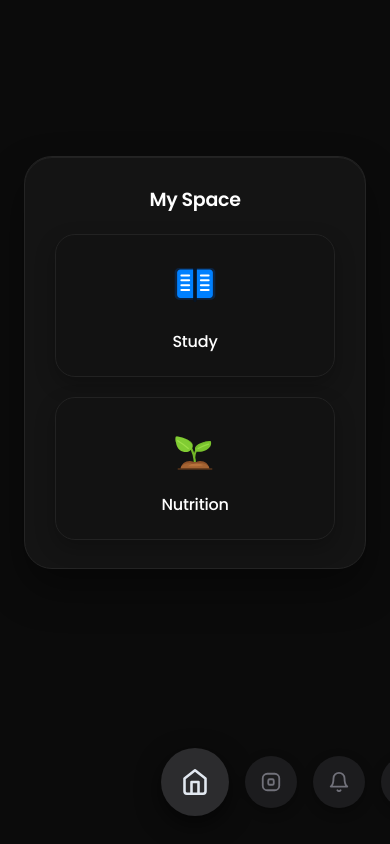
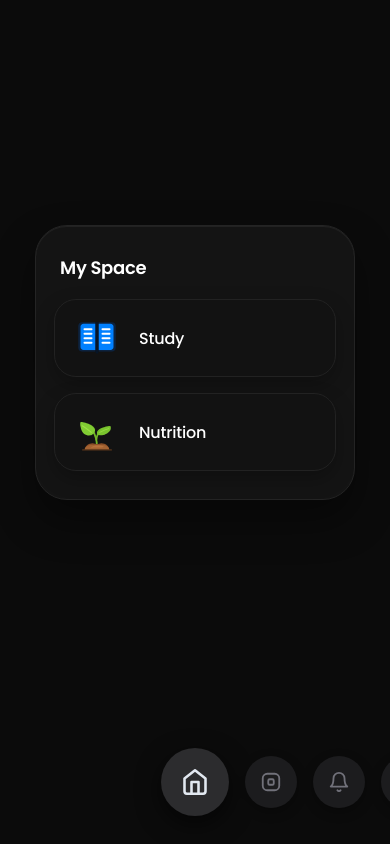
Before and after one commit to minsathya/minsathya-app, a plain HTML site: page index.html in a window 390 px wide. Drawn offline with Linux system fonts and the light colour scheme.

Commit message:
Update index.html

```diff
--- a/index.html
+++ b/index.html
@@ -131,55 +131,58 @@
             box-sizing: border-box;
             display: flex;
             justify-content: center;
-            align-items: center; /* PERFECT VERTICAL & HORIZONTAL CENTERING */
+            align-items: center; /* PERFECT CENTERING */
         }
 
         /* ---------------------------------------------------- */
-        /* MY SPACE CONTAINER & CARDS                           */
+        /* VERTICAL PILL WORKSPACE CONTAINER                    */
         /* ---------------------------------------------------- */
         .myspace-container {
             width: 100%;
-            max-width: 680px;
+            max-width: 360px; /* Vertical Pill Width */
             background-color: var(--myspace-bg);
             border: 1px solid var(--myspace-border);
-            border-radius: 36px;
-            padding: 36px 28px;
+            border-radius: 38px; /* Vertical Pill Curves */
+            padding: 32px 24px;
             box-shadow: var(--myspace-shadow);
             transition: background-color 0.8s var(--ease-smooth), border-color 0.8s var(--ease-smooth), box-shadow 0.8s var(--ease-smooth);
         }
 
+        /* TOP LEFT CORNER TITLE */
         .myspace-title {
-            text-align: center;
-            font-size: 22px;
+            text-align: left; /* Top Left Corner */
+            font-size: 20px;
             font-weight: 600;
             letter-spacing: -0.3px;
             color: var(--text-main);
-            margin-bottom: 28px;
+            margin-bottom: 22px;
+            padding-left: 6px;
             transition: color 0.8s var(--ease-smooth);
         }
 
+        /* STACKED ONE-DOWN-ONE GRID */
         .myspace-grid {
             display: flex;
-            flex-wrap: wrap;
-            justify-content: center;
-            align-items: stretch;
-            gap: 20px;
+            flex-direction: column; /* Vertical Stack */
+            justify-content: flex-start;
+            align-items: center;
+            gap: 16px;
             width: 100%;
         }
 
+        /* HORIZONTAL CAPSULES (ICON ON LEFT, TEXT NEXT TO IT) */
         .myspace-card {
-            flex: 1 1 calc(50% - 10px);
-            min-width: 180px;
-            max-width: 280px;
+            width: 100%;
+            max-width: 100%;
             background-color: var(--panel-bg);
             border: 1px solid var(--panel-border);
-            border-radius: 24px;
-            padding: 28px 20px;
+            border-radius: 26px; /* Inner Capsule Shape */
+            padding: 16px 20px;
             display: flex;
-            flex-direction: column;
+            flex-direction: row; /* Left-to-right layout */
             align-items: center;
-            justify-content: center;
-            gap: 16px;
+            justify-content: flex-start;
+            gap: 18px;
             text-decoration: none !important;
             box-shadow: var(--card-shadow);
             touch-action: manipulation;
@@ -197,8 +200,8 @@
         }
 
         .myspace-card-icon {
-            width: 56px;
-            height: 56px;
+            width: 48px;
+            height: 48px;
             display: flex;
             align-items: center;
             justify-content: center;
@@ -214,10 +217,10 @@
             transition: color 0.8s var(--ease-smooth);
         }
 
-        /* Hover & Active Lift Dynamics */
+        /* Hover & Active Dynamic Animations */
         @media (hover: hover) and (pointer: fine) {
             .myspace-card:hover {
-                transform: translate3d(0, -6px, 0) scale3d(1.02, 1.02, 1);
+                transform: translate3d(0, -4px, 0) scale3d(1.02, 1.02, 1);
                 border-color: var(--card-border-hover);
                 box-shadow: var(--card-shadow-hover);
             }
@@ -228,7 +231,7 @@
         }
 
         .myspace-card.is-card-lifted {
-            transform: translate3d(0, -6px, 0) scale3d(1.02, 1.02, 1) !important;
+            transform: translate3d(0, -4px, 0) scale3d(1.02, 1.02, 1) !important;
             border-color: var(--card-border-hover) !important;
             box-shadow: var(--card-shadow-hover) !important;
         }
@@ -274,7 +277,7 @@
             display: flex;
             align-items: center;
             justify-content: center;
-            color: #71717a; /* Muted gray icon */
+            color: #71717a;
             cursor: pointer;
             flex-shrink: 0;
 
@@ -308,8 +311,8 @@
         .nav-circle.active {
             width: 68px;
             height: 68px;
-            background: #2c2c2e; /* Soft lighter highlight circle */
-            color: #e2e8f0; /* Soft White */
+            background: #2c2c2e;
+            color: #e2e8f0;
             box-shadow: 0 8px 24px rgba(0, 0, 0, 0.6);
         }
 
@@ -325,9 +328,9 @@
         }
 
         @media (max-width: 700px) {
-            .myspace-container { padding: 28px 18px; border-radius: 28px; }
-            .myspace-title { font-size: 19px; margin-bottom: 20px; }
-            .myspace-card { padding: 22px 16px; border-radius: 20px; }
+            .myspace-container { padding: 28px 18px; border-radius: 32px; max-width: 320px; }
+            .myspace-title { font-size: 18px; margin-bottom: 18px; }
+            .myspace-card { padding: 14px 18px; border-radius: 22px; }
         }
     </style>
 </head>
@@ -346,7 +349,7 @@
                     <!-- Capsule 1: Study -->
                     <a href="/study/index.html" class="myspace-card">
                         <div class="myspace-card-icon">
-                            <svg width="52" height="52" viewBox="0 0 64 64" fill="none" xmlns="http://www.w3.org/2000/svg">
+                            <svg width="48" height="48" viewBox="0 0 64 64" fill="none" xmlns="http://www.w3.org/2000/svg">
                                 <path d="M7 16C7 13.2386 9.23858 11 12 11H30V50H12C9.23858 50 7 47.7614 7 45V16Z" fill="#0C2340"/>
                                 <path d="M57 16C57 13.2386 54.7614 11 52 11H34V50H52C54.7614 50 57 47.7614 57 45V16Z" fill="#0C2340"/>
                                 <path d="M10 17C10 14.7909 11.7909 13 14 13H30V48H14C11.7909 48 10 46.2091 10 44V17Z" fill="#0080FF"/>
@@ -368,7 +371,7 @@
                     <!-- Capsule 2: Nutrition -->
                     <a href="/nutrition/index.html" class="myspace-card">
                         <div class="myspace-card-icon">
-                            <svg width="56" height="56" viewBox="0 0 512 512" fill="none" xmlns="http://www.w3.org/2000/svg">
+                            <svg width="48" height="48" viewBox="0 0 512 512" fill="none" xmlns="http://www.w3.org/2000/svg">
                                 <rect x="96" y="440" width="320" height="14" rx="7" fill="#58341a"/>
                                 <path d="M 256 420 C 256 360 252 300 205 235" stroke="#72b528" stroke-width="20" stroke-linecap="round"/>
                                 <path d="M 250 335 C 250 300 268 270 300 230" stroke="#72b528" stroke-width="18" stroke-linecap="round"/>
@@ -392,50 +395,46 @@
 
         <!-- Tab 1: Workspace Search -->
         <div id="page-1" class="tab-content">
-            <div class="myspace-container" style="text-align: center;">
-                <h2 class="myspace-title">Workspace Search</h2>
-                <p style="color: var(--text-muted); font-size: 14px;">Quickly search your study notes and nutrition logs.</p>
+            <div class="myspace-container">
+                <h2 class="myspace-title">Search</h2>
+                <p style="color: var(--text-muted); font-size: 14px; padding-left: 6px;">Quickly search your study notes and nutrition logs.</p>
             </div>
         </div>
 
         <!-- Tab 2: Activity & Updates -->
         <div id="page-2" class="tab-content">
-            <div class="myspace-container" style="text-align: center;">
-                <h2 class="myspace-title">Recent Updates</h2>
-                <p style="color: var(--text-muted); font-size: 14px;">View latest current affairs, study modules, and sync logs.</p>
+            <div class="myspace-container">
+                <h2 class="myspace-title">Updates</h2>
+                <p style="color: var(--text-muted); font-size: 14px; padding-left: 6px;">View latest current affairs, study modules, and sync logs.</p>
             </div>
         </div>
 
         <!-- Tab 3: User Profile -->
         <div id="page-3" class="tab-content">
-            <div class="myspace-container" style="text-align: center;">
-                <h2 class="myspace-title">Settings &amp; Profile</h2>
-                <p style="color: var(--text-muted); font-size: 14px;">Manage app preferences, theme modes, and sync parameters.</p>
+            <div class="myspace-container">
+                <h2 class="myspace-title">Profile</h2>
+                <p style="color: var(--text-muted); font-size: 14px; padding-left: 6px;">Manage app preferences, theme modes, and sync parameters.</p>
             </div>
         </div>
 
     </main>
 
-    <!-- 4 Standalone Floating Centered Circular Navigation Buttons -->
+    <!-- Standalone Floating Centered Navigation Buttons -->
     <div class="floating-nav-wrapper">
         <nav class="nav-track" id="navTrack">
 
-            <!-- Circle 0: Home -->
             <button class="nav-circle active" data-index="0" onclick="navigateToPage(0)">
                 <svg viewBox="0 0 24 24"><path d="M3 9l9-7 9 7v11a2 2 0 0 1-2 2H5a2 2 0 0 1-2-2z"></path><polyline points="9 22 9 12 15 12 15 22"></polyline></svg>
             </button>
 
-            <!-- Circle 1: Search -->
             <button class="nav-circle" data-index="1" onclick="navigateToPage(1)">
                 <svg viewBox="0 0 24 24"><rect x="3" y="3" width="18" height="18" rx="5" ry="5"></rect><rect x="9" y="9" width="6" height="6" rx="1.5"></rect></svg>
             </button>
 
-            <!-- Circle 2: Updates -->
             <button class="nav-circle" data-index="2" onclick="navigateToPage(2)">
                 <svg viewBox="0 0 24 24"><path d="M18 8A6 6 0 0 0 6 8c0 7-3 9-3 9h18s-3-2-3-9"></path><path d="M13.73 21a2 2 0 0 1-3.46 0"></path></svg>
             </button>
 
-            <!-- Circle 3: Profile -->
             <button class="nav-circle" data-index="3" onclick="navigateToPage(3)">
                 <svg viewBox="0 0 24 24"><path d="M20 21v-2a4 4 0 0 0-4-4H8a4 4 0 0 0-4 4v2"></path><circle cx="12" cy="7" r="4"></circle></svg>
             </button>
@@ -474,7 +473,6 @@
             const distance = Math.abs(targetIndex - currentIndex);
             const targetPage = document.getElementById(`page-${targetIndex}`);
 
-            // Bottom bar track slides smoothly to center
             updateActiveButton(targetIndex);
 
             if (distance > 1) {
@@ -482,7 +480,7 @@
                 slider.classList.add('fade-out');
 
                 setTimeout(() => {
-                    slider.style.scrollBehavior = 'auto'; // Temporarily disable slide
+                    slider.style.scrollBehavior = 'auto';
                     slider.scrollLeft = targetPage.offsetLeft;
                     slider.style.scrollBehavior = 'smooth';
                     slider.classList.remove('fade-out');
@@ -501,7 +499,7 @@
             }
         }
 
-        // Horizontal Finger Swipe Event Listener
+        // Horizontal Finger Swipe Listener
         slider.addEventListener('scroll', () => {
             if (isClickScrolling) return;
 
```
